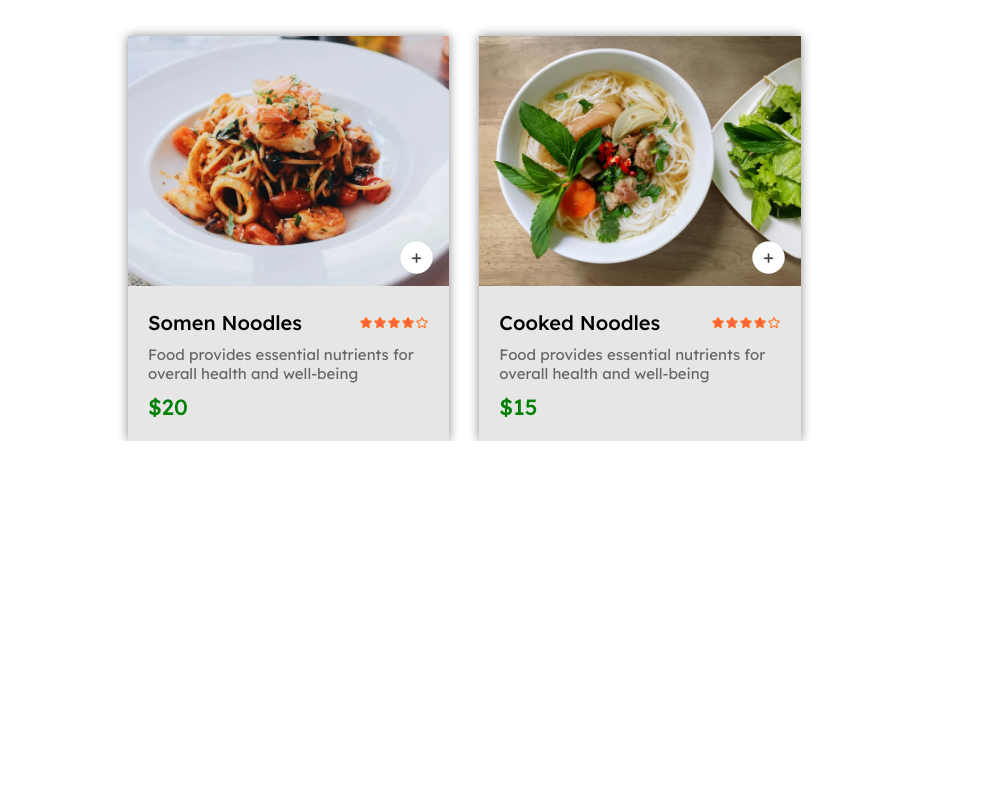
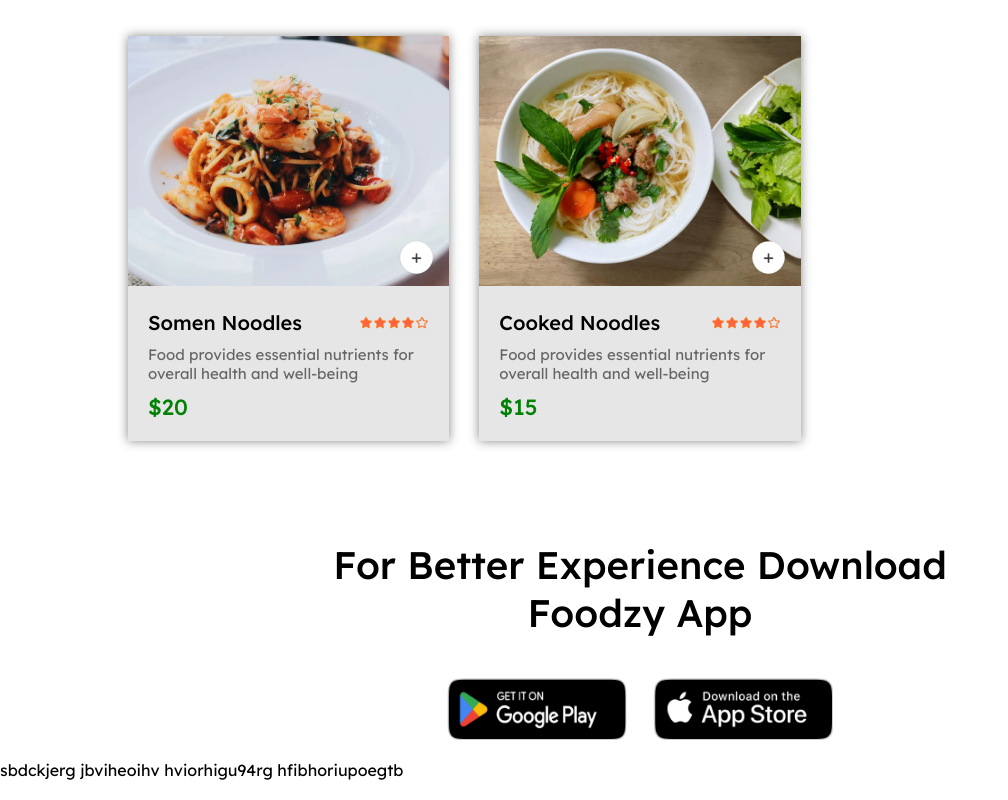
Before and after one commit to narendraojha24/Foodzy, a React (Vite) app in the folder react/: page / in a window 1280 px wide. Shown: the part 5569-6369 px from the top of the page, without its empty margins (0-1008 px from the left). Before the commit the page ends 6010 px from the top, so only its background shows below. Built offline with nearby package versions, Linux system fonts and the light colour scheme.

Commit message:
added footer

```diff
--- a/react/src/App.jsx
+++ b/react/src/App.jsx
@@ -8,6 +8,7 @@ import PlaceOrder from './pages/PlaceOrder/PlaceOrder'
 
 function App() {
   return (
+    <>
       <div className='app'>
         <Navbar/>
         <Routes>
@@ -16,6 +17,27 @@ function App() {
           <Route path='/order' element={<PlaceOrder/>} />
         </Routes>
       </div>
+      <div className='footer' id='footer'>
+              <div className='footer-content'>
+                  <div className='footer-content-left'>
+                      <img src="" alt="" />
+                      <p>sbdckjerg jbviheoihv hviorhigu94rg hfibhoriupoegtb</p>
+                      <div className='footer-social-icons'>
+                         <img src="" alt="" />
+                         <img src="" alt="" />
+                         <img src='' alt="" />
+                      </div>
+                  </div>
+                  <div className='footer-content-center'>
+
+                  </div>
+                  <div className='footer-content-right'>
+
+                  </div>
+              </div>
+
+          </div>
+    </>
   )
 }
 
--- /dev/null
+++ b/react/src/components/AppDownload/AppDownload.css
@@ -0,0 +1,22 @@
+.app-download{
+    margin: auto auto;
+    margin-top: 100px;
+    font-size: max(3vw,20px);
+    text-align: center;
+    font-weight: 500;
+}
+.app-download-platforms{
+    display: flex;
+    justify-content: center;
+    gap: max(2vw,10px);
+    margin-top: 40px;
+}
+.app-download-platforms img{
+    width:max(30vw,120px);
+    max-width: 180px;
+    transition: 0.5s;
+    cursor: pointer;
+}
+.app-download-platforms img:hover{
+    transform: scale(1.05);
+}
--- /dev/null
+++ b/react/src/components/AppDownload/AppDownload.jsx
@@ -0,0 +1,17 @@
+import React from 'react'
+
+import './AppDownload.css'
+import { assets } from '../../assets/assets'
+
+export default function AppDownload() {
+  return (
+    <div className='app-download' id='app-download'>
+        <p>For Better Experience Download <br/> Foodzy App</p>
+        <div className='app-download-platforms'>
+            <img src={assets.play_store} alt="" />
+            <img src={assets.app_store} alt="" />
+        </div>
+
+    </div>
+  )
+}
--- a/react/src/components/FoodDisplay/FoodDisplay.jsx
+++ b/react/src/components/FoodDisplay/FoodDisplay.jsx
@@ -13,8 +13,10 @@ export default function FoodDisplay({category}) {
             <h2>Top dishes near you</h2>
             <div className='food-display-list'>
               {food_list.map((item,index)=>{
+
+                if(category==="All" || category===item.category){
               return <FoodItem key={index} id={item._id} name={item.name} description={item.description} price={item.price} image={item.image}/>
-
+                }
               })}
 
             </div>
--- a/react/src/pages/Home/Home.jsx
+++ b/react/src/pages/Home/Home.jsx
@@ -3,6 +3,7 @@ import './Home.css'
 import Header from '../../components/Header/Header'
 import ExploreMenu from '../../components/ExploreMenu/ExploreMenu'
 import FoodDisplay from '../../components/FoodDisplay/FoodDisplay';
+import AppDownload from '../../components/AppDownload/AppDownload';
 
 export default function Home() {
   const[category,setCategory]=useState("All");
@@ -13,6 +14,7 @@ export default function Home() {
       <Header/>
       <ExploreMenu category={category} setCategory={setCategory}/>
       <FoodDisplay category={category} />
+      <AppDownload/>
 
     </div>
   )
```
Also changed, not shown: react/src/components/Footer/Footer.jsx (added, +10 -0 lines), react/src/components/Footer/Footer.css (added).
